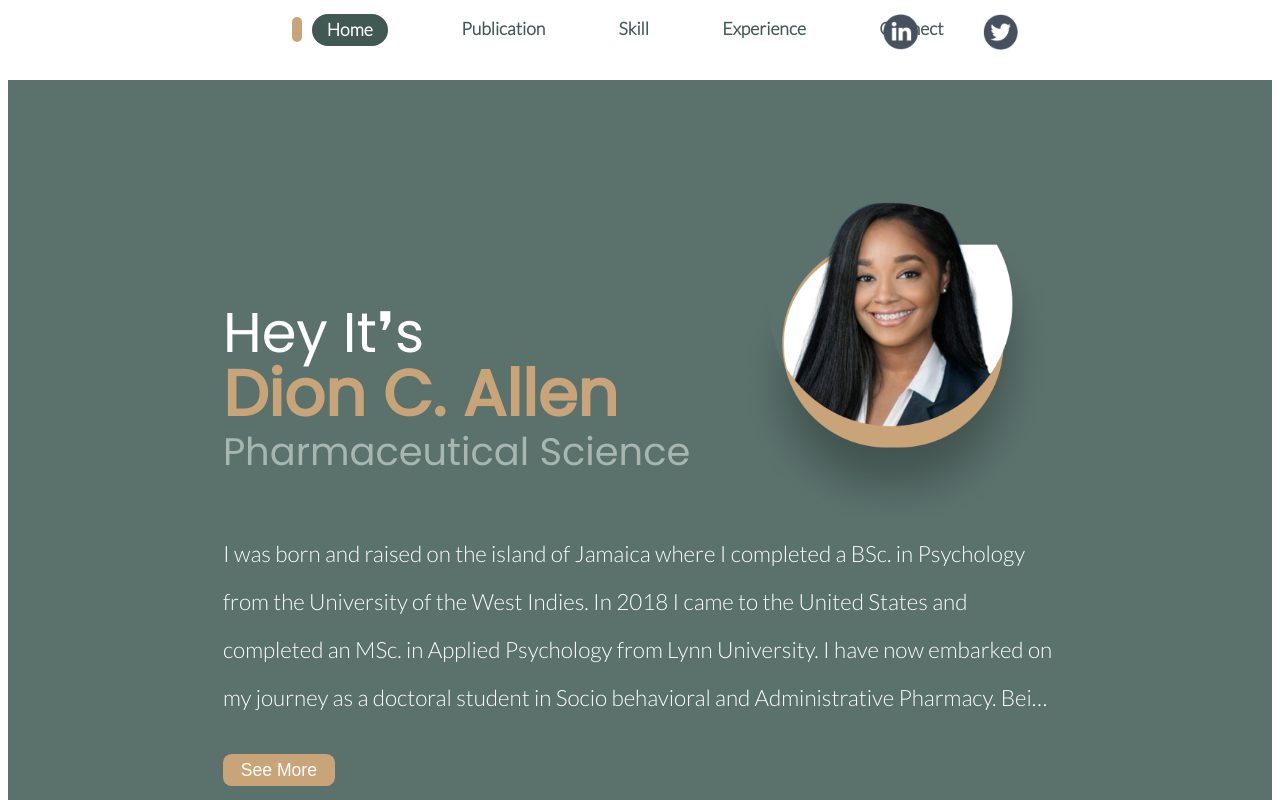
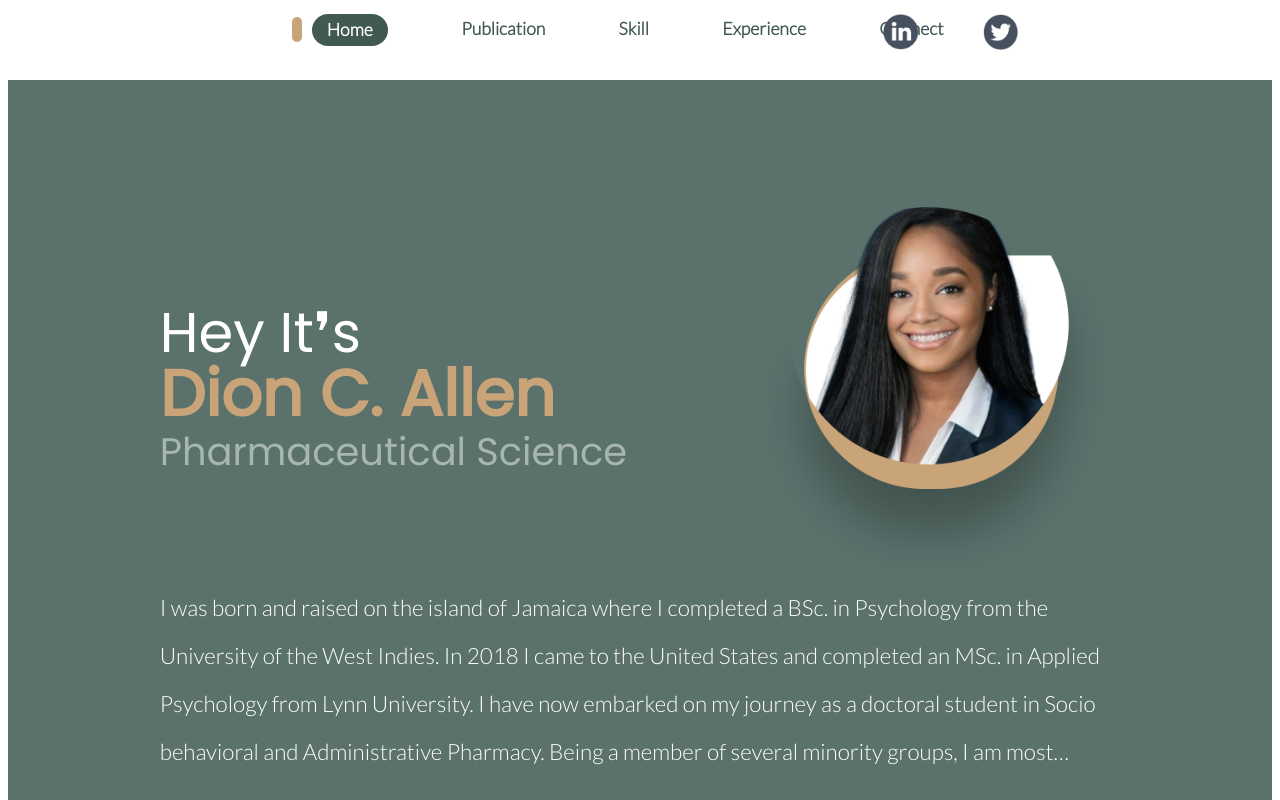
Before and after one commit to CodeinnHQ/Dion-Portfolio, a React (Create React App) app: page / in a window 1280 px wide. Shown: the top 800 px of the page. Built offline with nearby package versions, Linux system fonts and the light colour scheme.

Commit message:
css change

```diff
--- a/src/index.css
+++ b/src/index.css
@@ -66,6 +66,14 @@
   }
 }
 
+@media (max-width: 1440px) and (min-width: 1080px) {
+  .container {
+    height: fit-content;
+    font-family: var(--poppins);
+    padding: 5% 12%;
+    line-height: 1.2;
+  }
+}
 html {
   scroll-behavior: smooth;
 }
```
